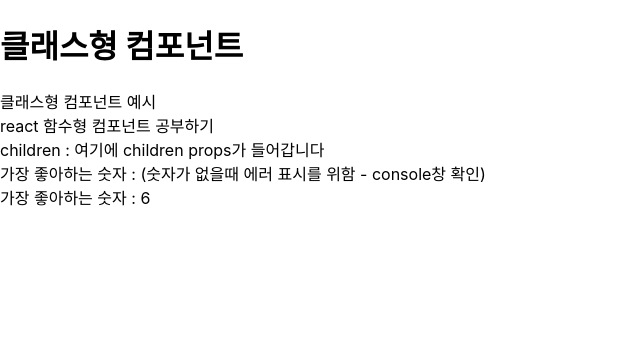
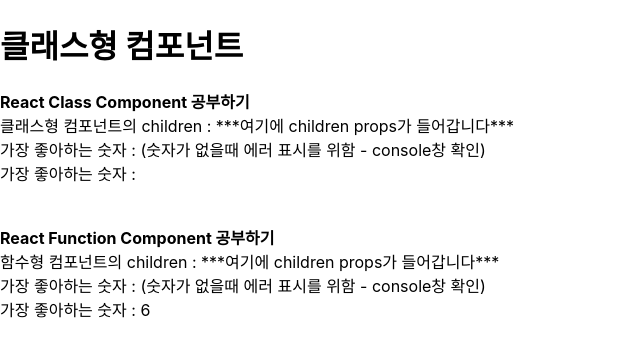
Before and after one commit to sunmerrr/react-study, a React (Create React App) app: page / in a window 1280 px wide. Shown: the top 356 px of the page, without its empty margins (0-640 px from the left). Built offline with nearby package versions, Linux system fonts and the light colour scheme.

Commit message:
class component

```diff
--- a/src/App.js
+++ b/src/App.js
@@ -6,8 +6,8 @@
   return (
     <>
       <h1>클래스형 컴포넌트</h1>
-      <ClassComponent />
-      <FunctionComponent favoriteNumber={6}>여기에 children props가 들어갑니다</FunctionComponent>
+      <ClassComponent>***여기에 children props가 들어갑니다***</ClassComponent>
+      <FunctionComponent favoriteNumber={6}>***여기에 children props가 들어갑니다***</FunctionComponent>
     </>
   );
 }
--- a/src/ClassComponent.js
+++ b/src/ClassComponent.js
@@ -1,10 +1,31 @@
 import React, { Component } from 'react';
+import PropTypes from 'prop-types';
 
 export class ClassComponent extends Component {
   render() {
-    const name = 'react';
-    return <div>클래스형 컴포넌트 예시</div>;
+    const { name, unsetNumber, favoriteNumber, children } = this.props;
+    return (
+      <div>
+        <strong>{name} 공부하기</strong>
+        <br />
+        클래스형 컴포넌트의 children : {children}
+        <br />
+        가장 좋아하는 숫자 : {unsetNumber}(숫자가 없을때 에러 표시를 위함 - console창 확인)
+        <br />
+        가장 좋아하는 숫자 : {favoriteNumber}
+        <br />
+        <br />
+        <br />
+      </div>
+    );
   }
 }
 
 export default ClassComponent;
+
+ClassComponent.defaultProps = { name: 'React Class Component' };
+
+ClassComponent.propTypes = {
+  name: PropTypes.string,
+  favoriteNumber: PropTypes.number.isRequired,
+};
--- a/src/FunctionComponent.js
+++ b/src/FunctionComponent.js
@@ -4,18 +4,21 @@
 export const FunctionComponent = ({ name, unsetNumber, favoriteNumber, children }) => {
   return (
     <div>
-      {name} 함수형 컴포넌트 공부하기
+      <strong>{name} 공부하기</strong>
       <br />
-      children : {children}
+      함수형 컴포넌트의 children : {children}
       <br />
       가장 좋아하는 숫자 : {unsetNumber}(숫자가 없을때 에러 표시를 위함 - console창 확인)
       <br />
       가장 좋아하는 숫자 : {favoriteNumber}
+      <br />
+      <br />
+      <br />
     </div>
   );
 };
 
-FunctionComponent.defaultProps = { name: 'react' };
+FunctionComponent.defaultProps = { name: 'React Function Component' };
 
 FunctionComponent.propTypes = {
   name: PropTypes.string,
```
